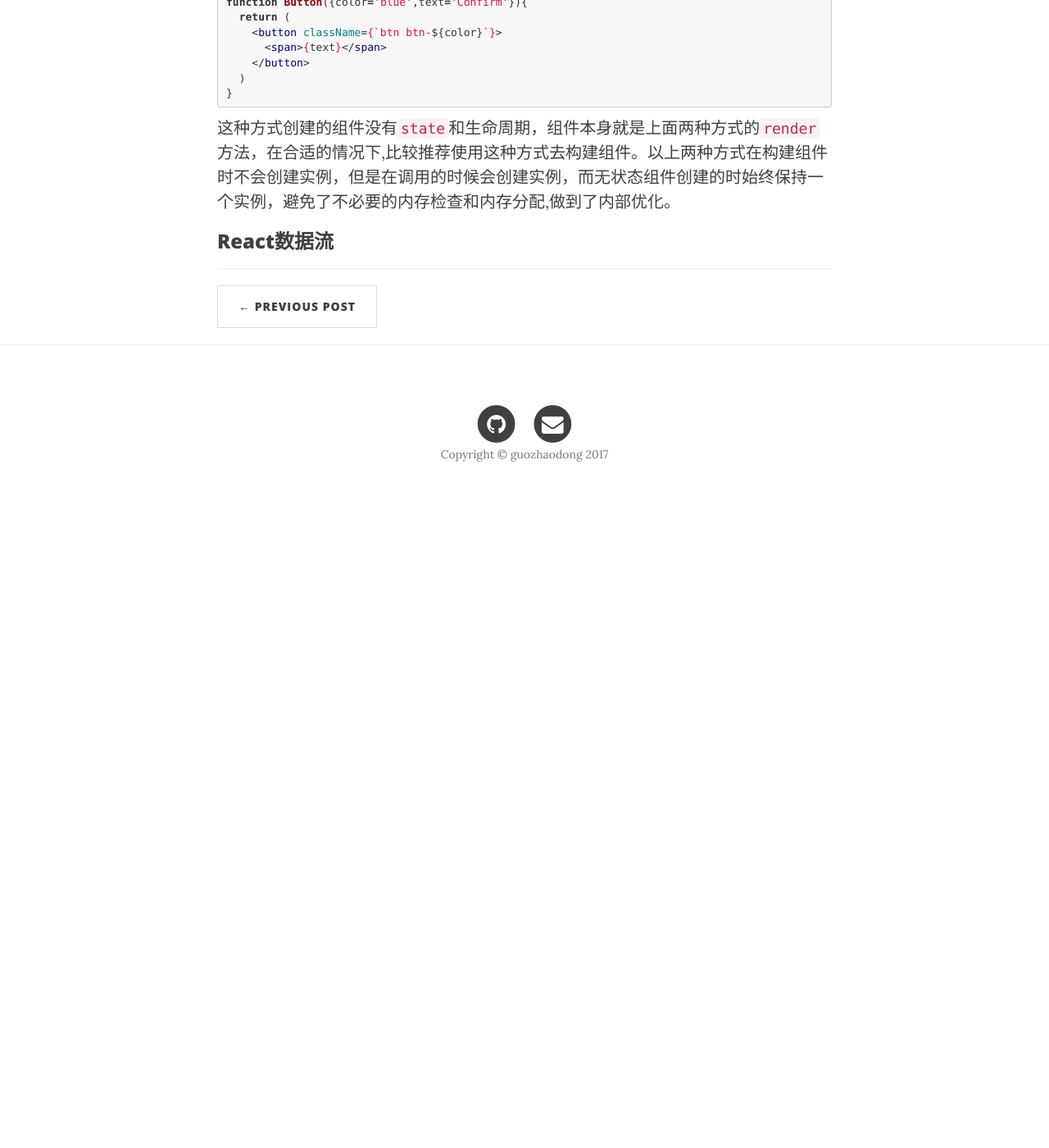
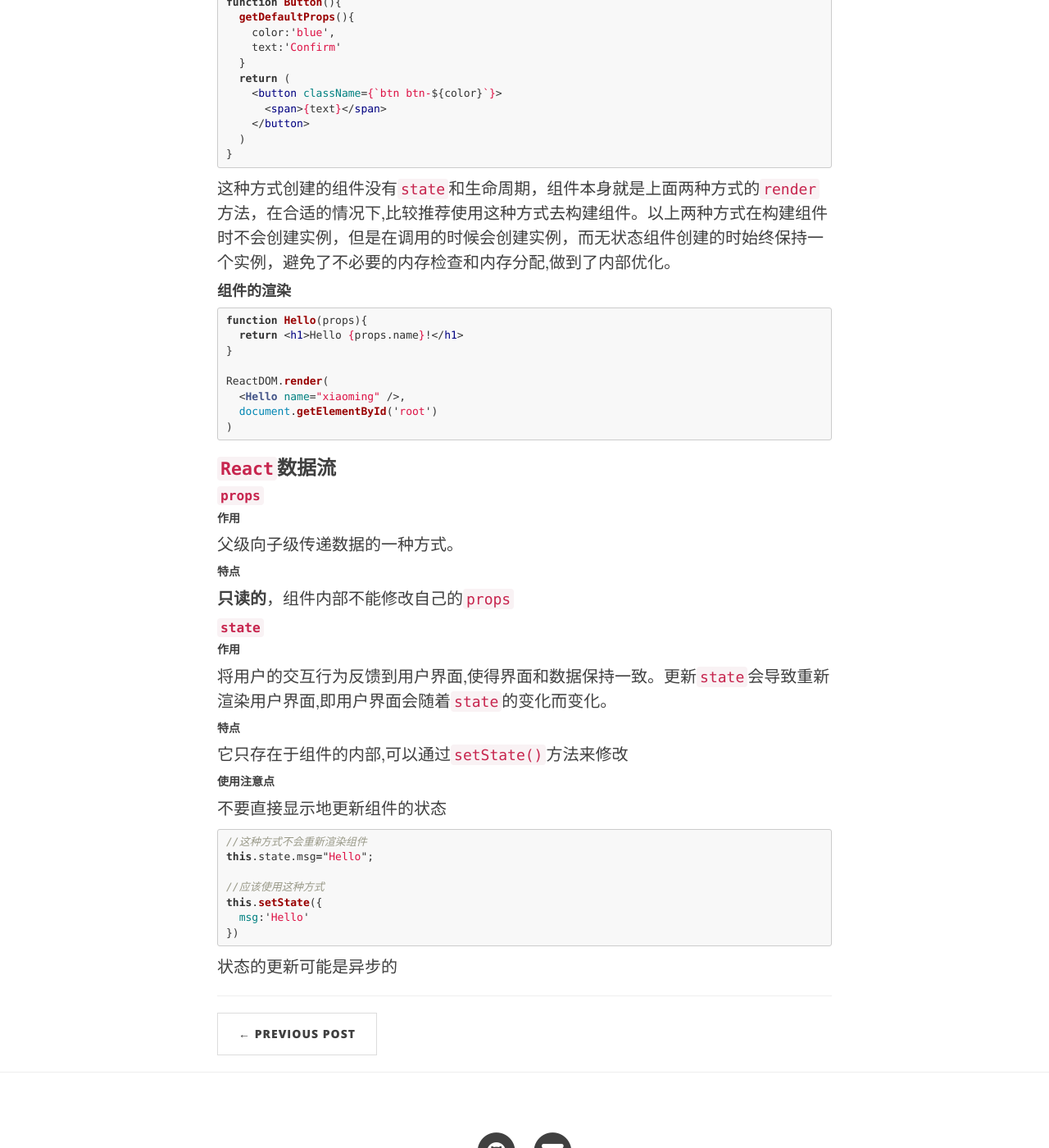
Before and after one commit to Bubble2/Bubble2.github.io, a Jekyll site: the page built from _posts/2017-08-14-react-lesson1.md, in a window 1280 px wide and 1400 px high, scrolled down 6256 px. Shown: the whole window at 82% size. Built offline with Jekyll 4.4.1, drawn with Linux system fonts in a browser that asks for light colours; nearby versions of some CDN libraries; before the commit the page ends 6886 px from its top, so only the background shows below that.

Commit message:
modify react-lesson1

````diff
--- a/_posts/2017-08-14-react-lesson1.md
+++ b/_posts/2017-08-14-react-lesson1.md
@@ -346,7 +346,11 @@ class Button extends React.Component{
 使用无状态函数构建的是无状态的组件,这个是`v0.14`版本之后新增的方式，
 
 ``` jsx
-function Button({color='blue',text='Confirm'}){
+function Button(){
+  getDefaultProps(){
+    color:'blue',
+    text:'Confirm'
+  }
   return (
     <button className={`btn btn-${color}`}>
       <span>{text}</span>
@@ -357,4 +361,51 @@ function Button({color='blue',text='Confirm'}){
 
 这种方式创建的组件没有`state`和生命周期，组件本身就是上面两种方式的`render`方法，在合适的情况下,比较推荐使用这种方式去构建组件。以上两种方式在构建组件时不会创建实例，但是在调用的时候会创建实例，而无状态组件创建的时始终保持一个实例，避免了不必要的内存检查和内存分配,做到了内部优化。
 
-### React数据流
+#### 组件的渲染
+
+``` jsx
+function Hello(props){
+  return <h1>Hello {props.name}!</h1>
+}
+
+ReactDOM.render(
+  <Hello name="xiaoming" />,
+  document.getElementById('root')
+)
+```
+
+### `React`数据流
+
+#### `props`
+
+##### 作用
+
+父级向子级传递数据的一种方式。
+
+##### 特点
+<strong>只读的</strong>，组件内部不能修改自己的`props`
+
+
+#### `state`
+
+##### 作用
+将用户的交互行为反馈到用户界面,使得界面和数据保持一致。更新`state`会导致重新渲染用户界面,即用户界面会随着`state`的变化而变化。
+
+##### 特点
+它只存在于组件的内部,可以通过`setState()`方法来修改
+
+##### 使用注意点
+
+不要直接显示地更新组件的状态
+
+``` jsx
+//这种方式不会重新渲染组件
+this.state.msg="Hello";
+
+//应该使用这种方式
+this.setState({
+  msg:'Hello'
+})
+```
+
+状态的更新可能是异步的
````
